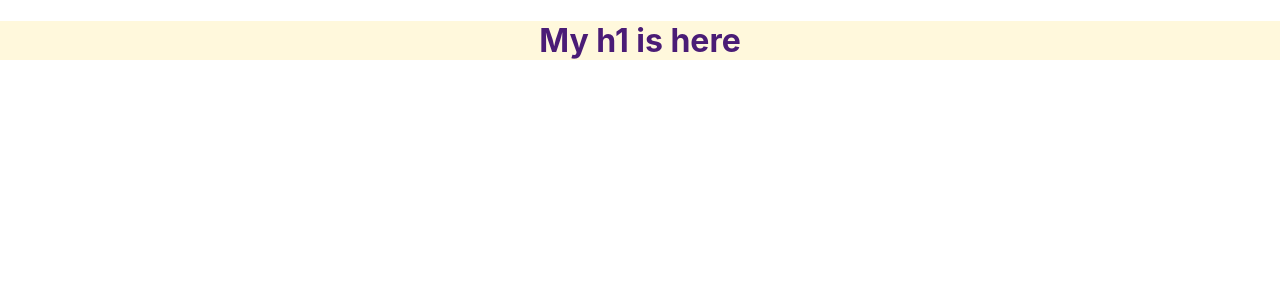
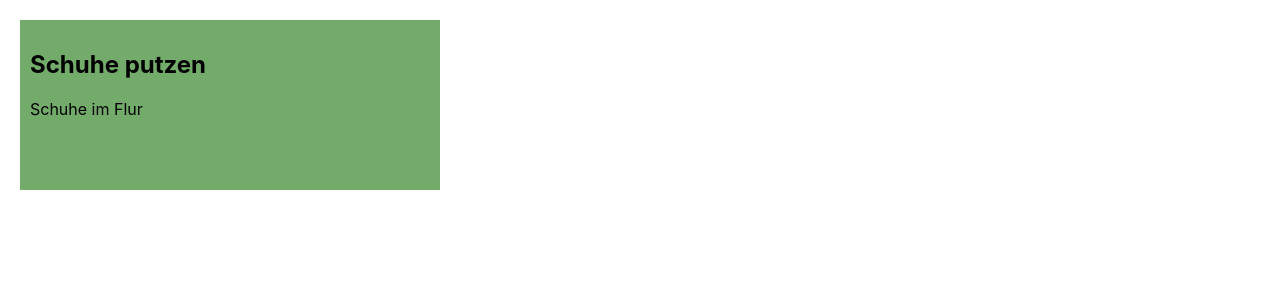
Before and after one commit to julialoeschel/ToDo-react-projekt, a React (Vite) app: page / in a window 1280 px wide. Shown: the top 300 px of the page. Built offline with nearby package versions, Linux system fonts and the light colour scheme.

Commit message:
Make ToDo

```diff
--- a/src/app/App.tsx
+++ b/src/app/App.tsx
@@ -1,8 +1,15 @@
 import React from 'react';
-import Title from './components/Title/Title';
+
+import Todo from './components/Todo/Todo';
 
 function App(): JSX.Element {
-  return <Title>My h1 is here</Title>;
+  return (
+    <Todo
+      isDone={true}
+      title={'Schuhe putzen'}
+      description={'Schuhe im Flur'}
+    ></Todo>
+  );
 }
 
 export default App;
--- /dev/null
+++ b/src/app/components/Todo/Todo.module.css
@@ -0,0 +1,15 @@
+.todo {
+  width: 400px;
+  height: 150px;
+  color: black;
+  margin: 20px;
+  padding: 10px;
+}
+
+.green {
+  background-color: rgb(115, 171, 106);
+}
+
+.red {
+  background-color: rgb(196, 119, 119);
+}
--- /dev/null
+++ b/src/app/components/Todo/Todo.tsx
@@ -0,0 +1,24 @@
+import React from 'react';
+import classes from './Todo.module.css';
+
+type ToDoProps = {
+  isDone: boolean;
+  title: string;
+  description: string;
+};
+
+function Todo(props: ToDoProps): JSX.Element {
+  return (
+    <div
+      className={`${classes.todo} ${
+        props.isDone ? classes.green : classes.red
+      }`}
+    >
+      {props.isDone}
+      <h2>{props.title}</h2>
+      <span>{props.description}</span>
+    </div>
+  );
+}
+
+export default Todo;
```
